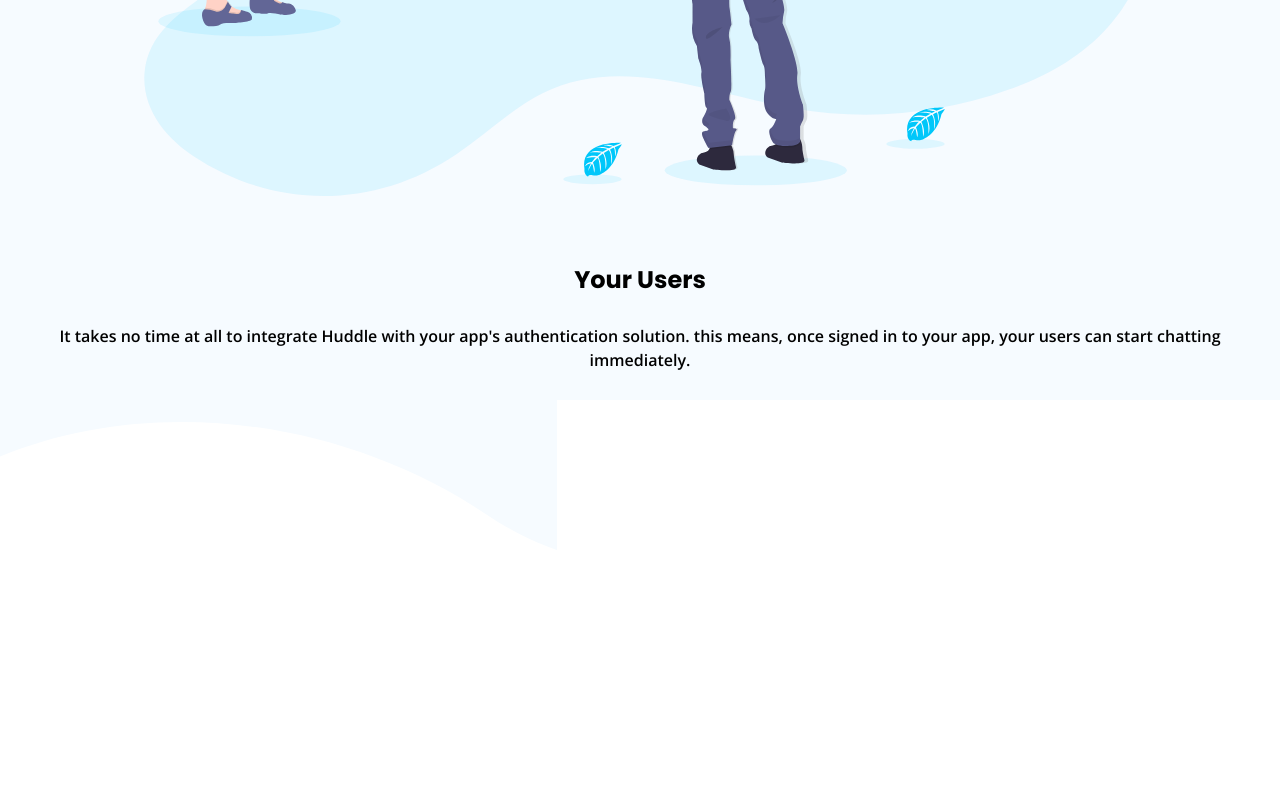
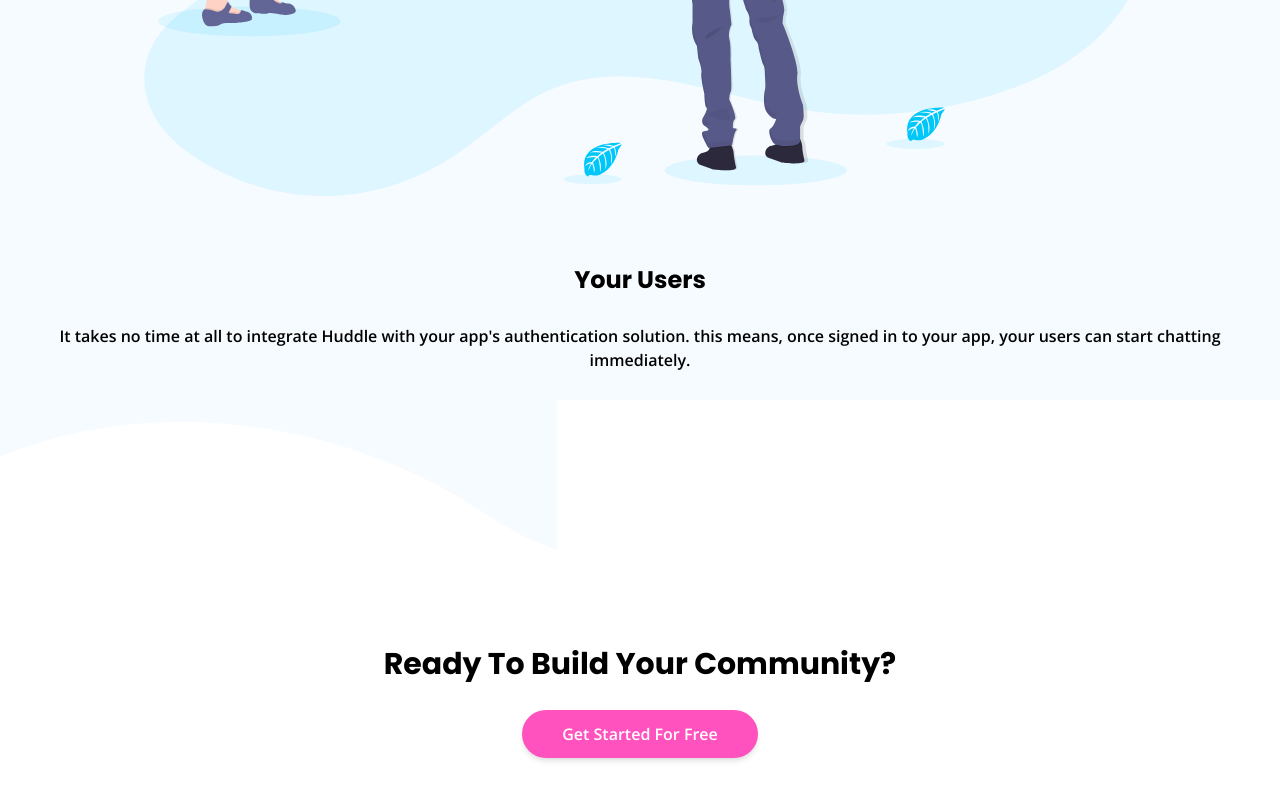
Before and after one commit to flaviogp/huddle-landing-page-challenge, a React (Vite) app: page / in a window 1280 px wide. Shown: the part 5562-6362 px from the top of the page. Before the commit the page ends 6112 px from the top, so only its background shows below. Built offline with nearby package versions, Linux system fonts and the light colour scheme.

Commit message:
feat: add ready component

```diff
--- a/src/App.tsx
+++ b/src/App.tsx
@@ -5,6 +5,7 @@ import IlustrationSection from "./components/IlustrationSection"
 
 import ScreenMockups from './assets/images/screen-mockups.svg'
 import StatisticsSection from "./components/StatisticsSection"
+import Ready from "./components/Ready"
 
 function App() {
 
@@ -15,6 +16,7 @@ function App() {
       <ImageContainer image={ScreenMockups}/>
       <StatisticsSection />
       <IlustrationSection />
+      <Ready />
     </div>
   )
 }
--- /dev/null
+++ b/src/components/Ready.tsx
@@ -0,0 +1,15 @@
+import React from 'react'
+import Button from './Button'
+
+const Ready = () => {
+  return (
+    <div className='container p-7 py-24 flex flex-col items-center gap-7'>
+       <h1 className='capitalize text-3xl text-center'>
+            Ready to build your community?
+        </h1>
+        <Button />
+    </div>
+  )
+}
+
+export default Ready
```
